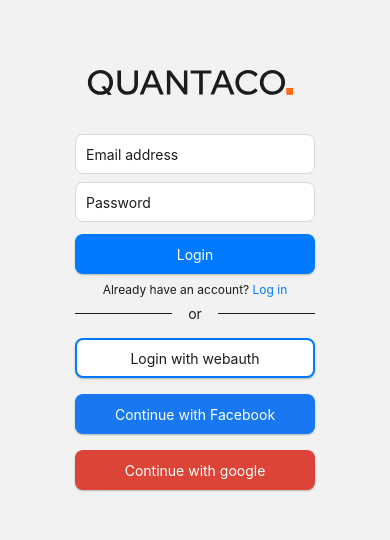
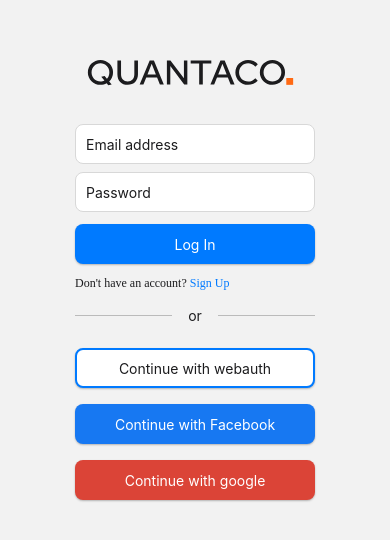
Before and after one commit to RLSebamont/QTCO, a React Native app: screen /Login in a window 390 px wide. Shown: the part 138-678 px from the top of the page. Built offline with nearby package versions, Linux system fonts and the light colour scheme; what react-native-auth0 would draw is missing.

Commit message:
added lineColor to divider, and added sign up logic

```diff
--- a/src/components/Divider.tsx
+++ b/src/components/Divider.tsx
@@ -7,7 +7,7 @@
     width: '100%',
     justifyContent: 'center',
     alignItems: 'center',
-    marginVertical: 8,
+    marginVertical: 16,
   },
   dividerLine: {
     position: 'absolute',
@@ -21,8 +21,9 @@
 interface DividerProps {
   width?: number | string;
   text?: string;
+  lineColor?: string;
 }
-const Divider: FC<DividerProps> = ({width, text}) => {
+const Divider: FC<DividerProps> = ({width, text, lineColor}) => {
   const {colors} = useTheme();
   return (
     <View style={styles.dividerContainer}>
@@ -31,7 +32,7 @@
           styles.dividerLine,
           {
             width: width || '100%',
-            backgroundColor: colors.text,
+            backgroundColor: lineColor || colors.text,
           },
         ]}
       />
--- a/src/pages/Login.tsx
+++ b/src/pages/Login.tsx
@@ -1,4 +1,4 @@
-import {View, StyleSheet, TextInput, Text} from 'react-native';
+import {View, StyleSheet, TextInput, Text, Alert} from 'react-native';
 import React, {useContext, useState} from 'react';
 import {AuthContext} from '../utils/AuthContext';
 import {useTheme} from '@react-navigation/native';
@@ -6,6 +6,8 @@
 import {COLORS} from '../utils/theme';
 import LoginButton from '../components/LoginButton';
 import Divider from '../components/Divider';
+
+const AUTO_LOGIN_AFTER_SIGNUP = true;
 
 const styles = StyleSheet.create({
   container: {
@@ -40,6 +42,17 @@
   darkButtonText: {
     color: 'white',
   },
+  signInTextSection: {
+    width: 240,
+    marginTop: 4,
+  },
+  signInText: {
+    fontFamily: 'RedHatDisplay-Regular',
+    fontSize: 12,
+  },
+  signInLink: {
+    fontFamily: 'RedHatDisplay-Bold',
+  },
 });
 
 const themedStyles = (themeColors: any) =>
@@ -54,24 +67,53 @@
 const Login = () => {
   const authContext = useContext(AuthContext);
   const [isSigningUp, setIsSigningUp] = useState(false);
-  const [username, setUsername] = useState('');
+  const [email, setEmail] = useState('');
   const [password, setPassword] = useState('');
   const {colors} = useTheme();
 
-  const handleLogin = async () => {
+  const handleLoginOrRegister = async () => {
     try {
       if (authContext?.auth0) {
+        if (!isSigningUp) {
           const credentials = await authContext.auth0.auth.passwordRealm({
-          username: username,
-          password: password,
+            username: email,
+            password,
             realm: 'Username-Password-Authentication',
             scope: 'openid profile email',
             audience: 'https://sebamont.au.auth0.com/userinfo',
           });
           authContext.setCredentials(credentials);
+        } else {
+          const createUserResult = await authContext.auth0.auth.createUser({
+            email,
+            password,
+            connection: 'Username-Password-Authentication',
+          });
+          if (createUserResult) {
+            if (AUTO_LOGIN_AFTER_SIGNUP) {
+              const credentials = await authContext.auth0.auth.passwordRealm({
+                username: email,
+                password,
+                realm: 'Username-Password-Authentication',
+                scope: 'openid profile email',
+                audience: 'https://sebamont.au.auth0.com/userinfo',
+              });
+              authContext.setCredentials(credentials);
+            } else {
+              setIsSigningUp(false);
+              Alert.alert(
+                'User successfully registered',
+                'Please Log in with your new credentials',
+              );
+            }
+          }
+        }
       }
     } catch (error) {
       console.log(error);
+    } finally {
+      setEmail('');
+      setPassword('');
     }
   };
 
@@ -82,10 +124,6 @@
           scope: 'openid profile email',
         });
         authContext.setCredentials(credentials);
-        const userinfo = await authContext.auth0.auth.userInfo({
-          token: credentials.idToken,
-        });
-        console.log(userinfo);
       }
     } catch (error) {
       console.log(error);
@@ -101,10 +139,6 @@
           audience: 'https://sebamont.au.auth0.com/userinfo',
         });
         authContext.setCredentials(credentials);
-        const userinfo = await authContext.auth0.auth.userInfo({
-          token: credentials.idToken,
-        });
-        console.log(userinfo);
       }
     } catch (error) {
       console.log(error);
@@ -123,34 +157,40 @@
         />
       </View>
       <TextInput
-        onChangeText={setUsername}
+        onChangeText={setEmail}
         placeholder={'Email address'}
         autoCapitalize={'none'}
+        value={email}
         keyboardType="email-address"
         style={[styles.textInput, themedStyles(colors).loginInputs]}
       />
       <TextInput
         onChangeText={setPassword}
         secureTextEntry
+        value={password}
         placeholder={'Password'}
         autoCapitalize="none"
         style={[styles.textInput, themedStyles(colors).loginInputs]}
       />
-      <LoginButton onPress={handleLogin} text="Login" />
-      <Text style={{color: colors.text, fontSize: 12}}>
-        Already have an account?
+      <LoginButton
+        onPress={handleLoginOrRegister}
+        text={isSigningUp ? 'Sign Up' : 'Log In'}
+      />
+      <View style={styles.signInTextSection}>
+        <Text style={[styles.signInText, {color: colors.text}]}>
+          {isSigningUp ? 'Already have an account?' : "Don't have an account?"}
           <Text
-          style={{color: colors.primary}}
+            style={[styles.signInLink, {color: colors.primary}]}
             onPress={() => setIsSigningUp(prev => !prev)}>
-          {' '}
-          Log in
+            {isSigningUp ? ' Log In' : ' Sign Up'}
           </Text>
         </Text>
-      <Divider width={240} text="or" />
+      </View>
+      <Divider width={240} text="or" lineColor="#BBB" />
       <LoginButton
         onPress={handleLoginWebauth}
         variant="outlined"
-        text="Login with webauth"
+        text="Continue with webauth"
       />
       <LoginButton
         text="Continue with Facebook"
```
Lines whose indentation alone changed are shown as unchanged.
